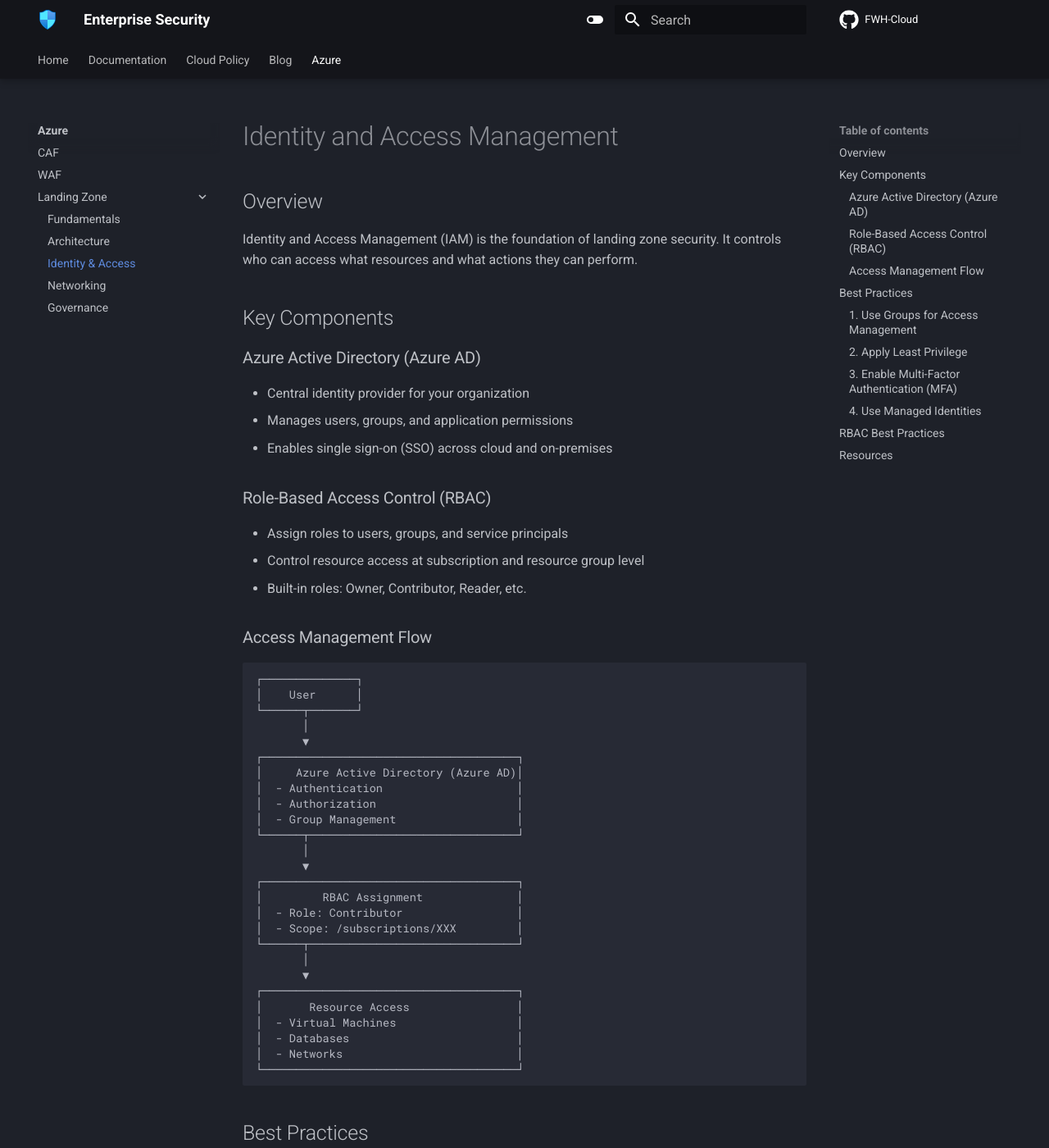
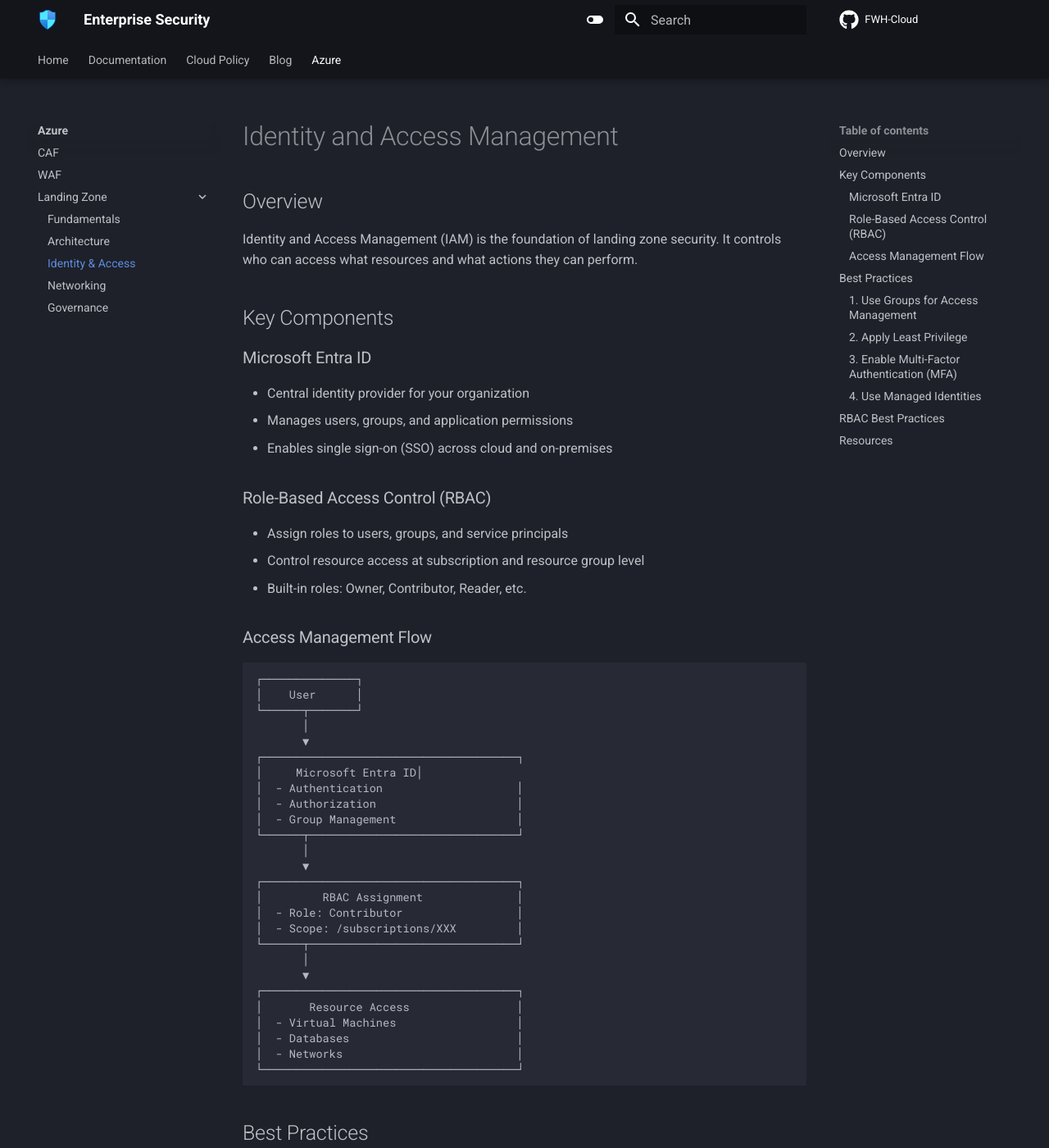
Before and after one commit to fhade/FWH-Cloud, an MkDocs documentation site: the page built from docs/azure/landing-zone/identity.md, in a window 1280 px wide and 1400 px high. Shown: the whole window at 82% size. Built offline with MkDocs 1.6.1 and Material for MkDocs 9.7.7, drawn with Linux system fonts in a browser that asks for light colours; comment, search, counter and statistics services are not loaded; some of the changed text lies outside the part shown.

Commit message:
Update Azure AD references to Microsoft Entra ID

```diff
--- a/docs/azure/landing-zone/identity.md
+++ b/docs/azure/landing-zone/identity.md
@@ -6,7 +6,7 @@
 
 ## Key Components
 
-### Azure Active Directory (Azure AD)
+### Microsoft Entra ID
 - Central identity provider for your organization
 - Manages users, groups, and application permissions
 - Enables single sign-on (SSO) across cloud and on-premises
@@ -25,7 +25,7 @@
        │
        ▼
 ┌──────────────────────────────────────┐
-│     Azure Active Directory (Azure AD)│
+│     Microsoft Entra ID│
 │  - Authentication                    │
 │  - Authorization                     │
 │  - Group Management                  │
@@ -84,7 +84,7 @@
 
 ## Resources
 
-- [Azure AD Documentation](https://docs.microsoft.com/en-us/azure/active-directory/)
+- [Microsoft Entra ID Documentation](https://docs.microsoft.com/en-us/entra/identity/)
 - [RBAC Documentation](https://docs.microsoft.com/en-us/azure/role-based-access-control/)
-- [Best Practices for Azure AD](https://docs.microsoft.com/en-us/azure/security/fundamentals/identity-management-best-practices)
-- [Managed Identities](https://docs.microsoft.com/en-us/azure/active-directory/managed-identities-azure-resources/)
+- [Best Practices for Microsoft Entra ID](https://docs.microsoft.com/en-us/azure/security/fundamentals/identity-management-best-practices)
+- [Managed Identities](https://docs.microsoft.com/en-us/entra/identity/managed-identities-azure-resources/)
```
Also changed, not shown: docs/azure/landing-zone/index.md (+1 -1 lines).
